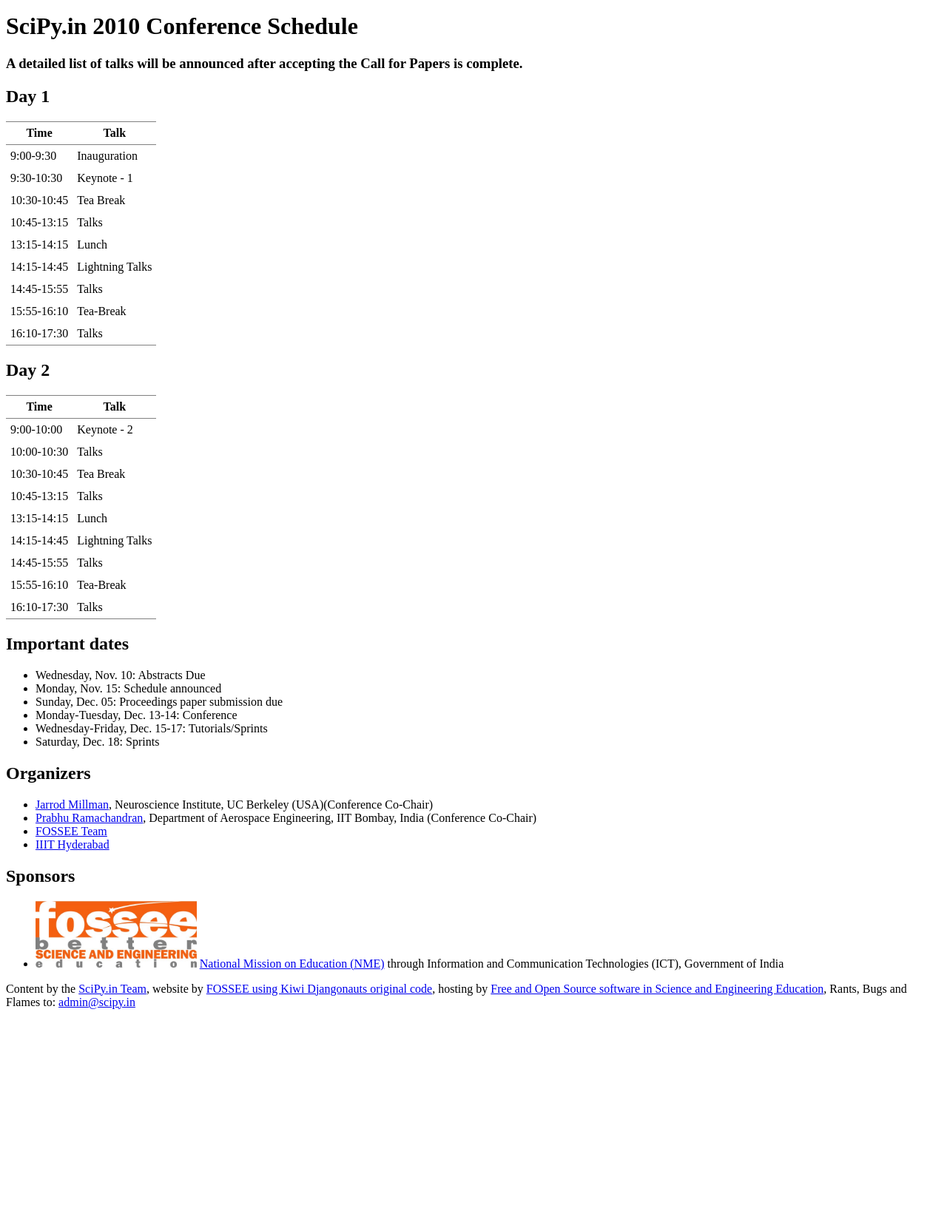
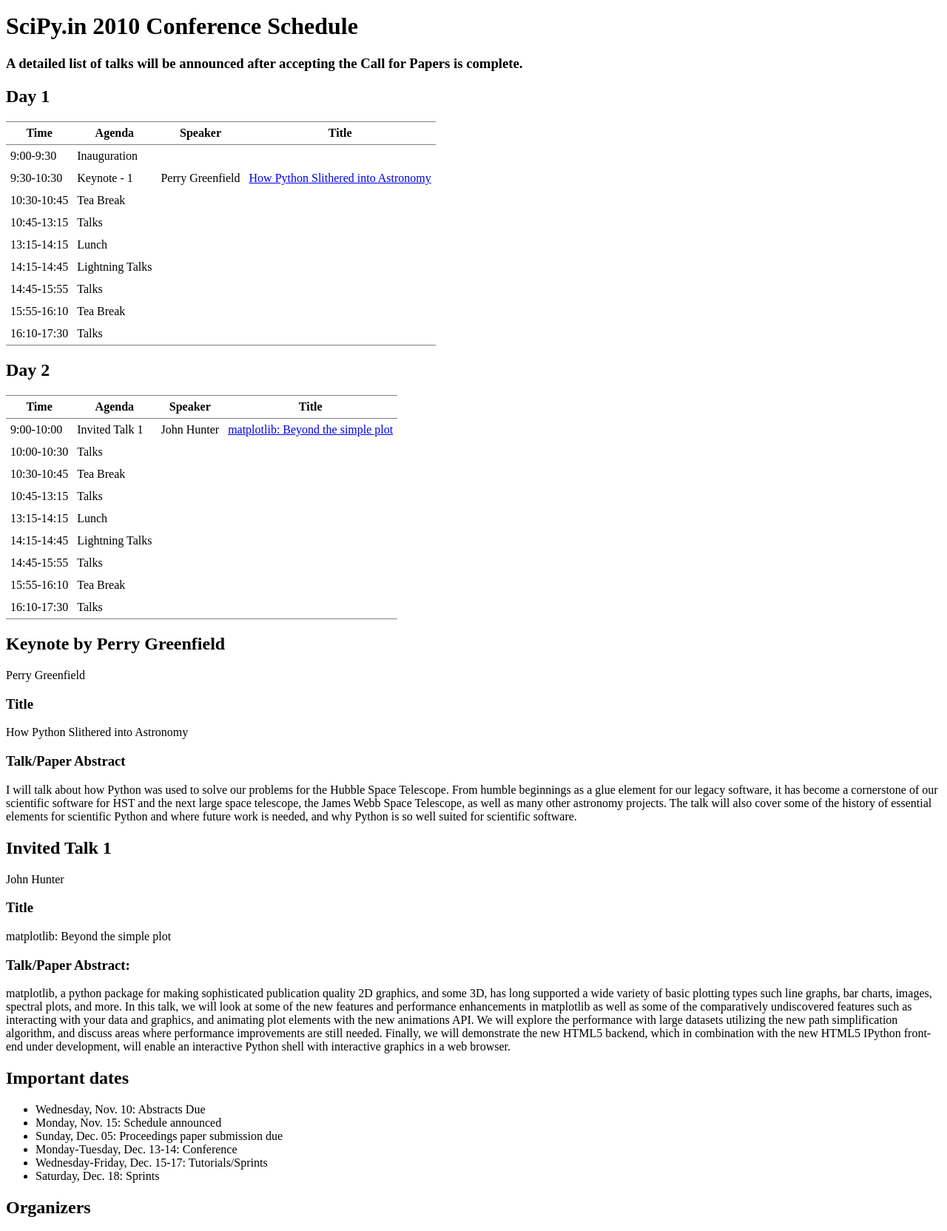
Before and after one commit to FOSSEE/scipycon, a Django app: template project/templates/talk/conf_schedule.html in a window 1280 px wide. Shown: the part 589-2253 px from the top of the page at 74% size. Before the commit the page ends 1953 px from the top, so only its background shows below. Run offline with Django 3.2, Linux system fonts and the light colour scheme; the template is opened without the code that fills it, so the values that code supplies are empty.

Commit message:
Added abstracts to conference schedule page.

```diff
--- a/project/templates/talk/conf_schedule.html
+++ b/project/templates/talk/conf_schedule.html
@@ -1,52 +1,101 @@
 {% extends "base.html" %}
 {% block content %}
-<h1>SciPy.in 2010 Conference Schedule</h1>
+<h1 class="title">SciPy.in 2010 Conference Schedule</h1>
 
-<h3>A detailed list of talks will be announced after accepting the Call for Papers is complete.</h3>
-<h2 id="day1">Day 1 </h2>
+<h3 id="sec-1">A detailed list of talks will be announced after accepting the Call for Papers is complete. </h3>
+
+<h2 id="sec-1">Day 1 </h2>
 
 <table border="2" cellspacing="0" cellpadding="6" rules="groups" frame="hsides">
 <caption></caption>
-<colgroup><col class="right" /><col class="left" />
+<colgroup><col align="right" /><col align="left" /><col align="left" /><col align="left" />
 </colgroup>
 <thead>
-<tr><th scope="col" class="right">Time</th><th scope="col" class="left">Talk</th></tr>
+<tr><th scope="col">Time</th><th scope="col">Agenda</th><th scope="col">Speaker</th><th scope="col">Title</th></tr>
 </thead>
 <tbody>
-<tr><td class="right">9:00-9:30</td><td class="left">Inauguration</td></tr>
-<tr><td class="right">9:30-10:30</td><td class="left">Keynote - 1</td></tr>
-<tr><td class="right">10:30-10:45</td><td class="left">Tea Break</td></tr>
-<tr><td class="right">10:45-13:15</td><td class="left">Talks</td></tr>
-<tr><td class="right">13:15-14:15</td><td class="left">Lunch</td></tr>
-<tr><td class="right">14:15-14:45</td><td class="left">Lightning Talks</td></tr>
-<tr><td class="right">14:45-15:55</td><td class="left">Talks</td></tr>
-<tr><td class="right">15:55-16:10</td><td class="left">Tea-Break</td></tr>
-<tr><td class="right">16:10-17:30</td><td class="left">Talks</td></tr>
+<tr><td>9:00-9:30</td><td>Inauguration</td><td></td><td></td></tr>
+<tr><td>9:30-10:30</td><td>Keynote - 1</td><td>Perry Greenfield</td><td><a href="#sec-3">How Python Slithered into Astronomy</a></td></tr>
+<tr><td>10:30-10:45</td><td>Tea Break</td><td></td><td></td></tr>
+<tr><td>10:45-13:15</td><td>Talks</td><td></td><td></td></tr>
+<tr><td>13:15-14:15</td><td>Lunch</td><td></td><td></td></tr>
+<tr><td>14:15-14:45</td><td>Lightning Talks</td><td></td><td></td></tr>
+<tr><td>14:45-15:55</td><td>Talks</td><td></td><td></td></tr>
+<tr><td>15:55-16:10</td><td>Tea Break</td><td></td><td></td></tr>
+<tr><td>16:10-17:30</td><td>Talks</td><td></td><td></td></tr>
 </tbody>
 </table>
 
-
-<h2 id="day2">Day 2 </h2>
-
+<h2 id="sec-2">Day 2 </h2>
 
 <table border="2" cellspacing="0" cellpadding="6" rules="groups" frame="hsides">
 <caption></caption>
-<colgroup><col class="right" /><col class="left" />
+<colgroup><col align="right" /><col align="left" /><col align="left" /><col align="left" />
 </colgroup>
 <thead>
-<tr><th scope="col" class="right">Time</th><th scope="col" class="left">Talk</th></tr>
+<tr><th scope="col">Time</th><th scope="col">Agenda</th><th scope="col">Speaker</th><th scope="col">Title</th></tr>
 </thead>
 <tbody>
-<tr><td class="right">9:00-10:00</td><td class="left">Keynote - 2</td></tr>
-<tr><td class="right">10:00-10:30</td><td class="left">Talks</td></tr>
-<tr><td class="right">10:30-10:45</td><td class="left">Tea Break</td></tr>
-<tr><td class="right">10:45-13:15</td><td class="left">Talks</td></tr>
-<tr><td class="right">13:15-14:15</td><td class="left">Lunch</td></tr>
-<tr><td class="right">14:15-14:45</td><td class="left">Lightning Talks</td></tr>
-<tr><td class="right">14:45-15:55</td><td class="left">Talks</td></tr>
-<tr><td class="right">15:55-16:10</td><td class="left">Tea-Break</td></tr>
-<tr><td class="right">16:10-17:30</td><td class="left">Talks</td></tr>
+<tr><td>9:00-10:00</td><td>Invited Talk 1</td><td>John Hunter</td><td><a href="#sec-2">matplotlib: Beyond the simple plot</a></td></tr>
+<tr><td>10:00-10:30</td><td>Talks</td><td></td><td></td></tr>
+<tr><td>10:30-10:45</td><td>Tea Break</td><td></td><td></td></tr>
+<tr><td>10:45-13:15</td><td>Talks</td><td></td><td></td></tr>
+<tr><td>13:15-14:15</td><td>Lunch</td><td></td><td></td></tr>
+<tr><td>14:15-14:45</td><td>Lightning Talks</td><td></td><td></td></tr>
+<tr><td>14:45-15:55</td><td>Talks</td><td></td><td></td></tr>
+<tr><td>15:55-16:10</td><td>Tea Break</td><td></td><td></td></tr>
+<tr><td>16:10-17:30</td><td>Talks</td><td></td><td></td></tr>
 </tbody>
 </table>
 
+<h2 id="sec-3">Keynote by Perry Greenfield </h2>
+
+<p>Perry Greenfield
+</p>
+
+<h3 id="sec-3_1">Title </h3>
+
+<p>How Python Slithered into Astronomy
+</p>
+
+<h3 id="sec-3_2">Talk/Paper Abstract </h3>
+
+<p>
+I will talk about how Python was used to solve our problems for the
+Hubble Space Telescope. From humble beginnings as a glue element for
+our legacy software, it has become a cornerstone of our scientific
+software for HST and the next large space telescope, the James Webb
+Space Telescope, as well as many other astronomy projects. The talk
+will also cover some of the history of essential elements for
+scientific Python and where future work is needed, and why Python is
+so well suited for scientific software.
+</p>
+
+<h2 id="sec-4">Invited Talk 1 </h2>
+
+<p>John Hunter
+</p>
+
+<h3 id="sec-4_1">Title </h3>
+
+<p>matplotlib: Beyond the simple plot
+</p>
+
+<h3 id="sec-4_2">Talk/Paper Abstract: </h3>
+
+<p>matplotlib, a python package for making sophisticated publication
+quality 2D graphics, and some 3D, has long supported a wide variety
+of basic plotting types such line graphs, bar charts, images,
+spectral plots, and more.  In this talk, we will look at some of the
+new features and performance enhancements in matplotlib as well as
+some of the comparatively undiscovered features such as interacting
+with your data and graphics, and animating plot elements with the
+new animations API.  We will explore the performance with large
+datasets utilizing the new path simplification algorithm, and
+discuss areas where performance improvements are still needed.
+Finally, we will demonstrate the new HTML5 backend, which in
+combination with the new HTML5 IPython front-end under development,
+will enable an interactive Python shell with interactive graphics in
+a web browser.
+</p>
 {% endblock content %}
```
